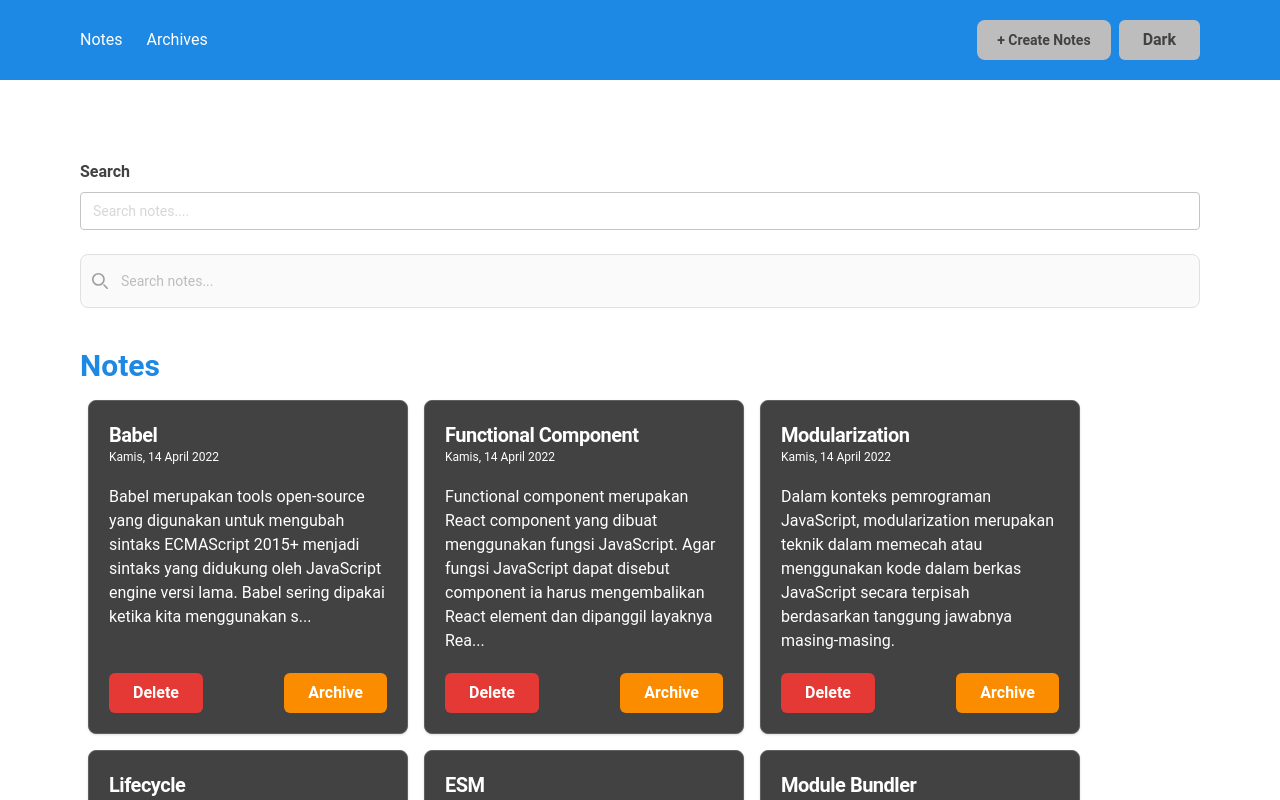
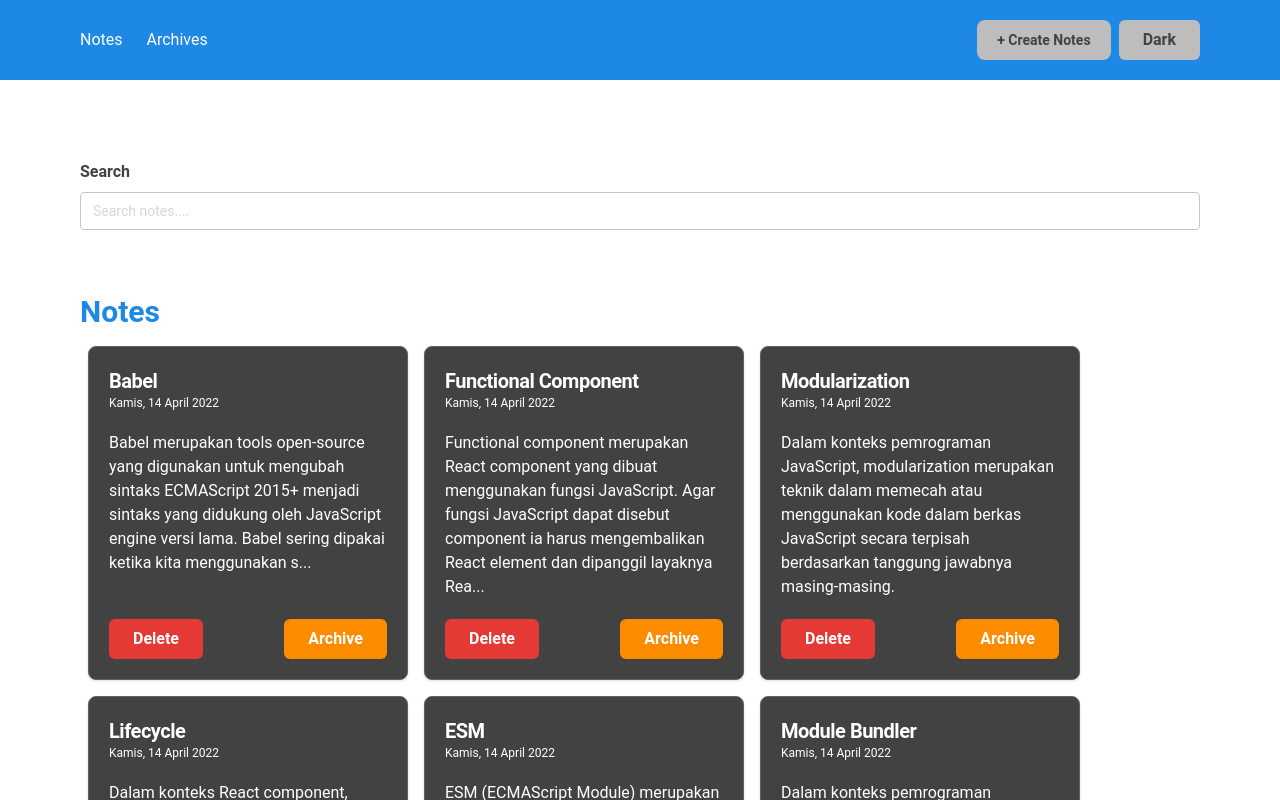
Before and after one commit to MHendriF/personal-notes-spa, a React (Vite) app: page / in a window 1280 px wide. Shown: the top 800 px of the page. Built offline with nearby package versions, Linux system fonts and the light colour scheme.

Commit message:
update search note and archive

```diff
--- a/src/components/Fragments/CardNote.jsx
+++ b/src/components/Fragments/CardNote.jsx
@@ -1,8 +1,8 @@
-import Button from '../Elements/Buttons';
-import { showFormattedDate } from '../../utils';
+import { Link } from 'react-router-dom';
 import { useDispatch } from 'react-redux';
 import { archiveNote, deleteNote } from '../../redux/slices/noteSlice';
-import { Link } from 'react-router-dom';
+import { showFormattedDate } from '../../utils';
+import Button from '../Elements/Buttons';
 
 const CardNote = (props) => {
     const { children } = props;
--- a/src/components/Fragments/FormAddNote.jsx
+++ b/src/components/Fragments/FormAddNote.jsx
@@ -5,13 +5,14 @@ import TextareaForm from '../Elements/Inputs/TextareaForm';
 import { useDispatch } from 'react-redux';
 import { addNote } from '../../redux/slices/noteSlice';
 import { DarkMode } from '../../context/DarkMode';
+import { useNavigate } from 'react-router-dom';
 
 const FormAddNote = () => {
-    const [id, setId] = useState(`notes-${+new Date()}`);
+    const dispatch = useDispatch();
+    const navigate = useNavigate();
     const [inputTitle, setInputTitle] = useState('');
     const [inputBody, setInputBody] = useState('');
     const { isDarkMode, setIsDarkMode } = useContext(DarkMode);
-    const dispatch = useDispatch();
     const titleRef = useRef(null);
     const maxCharLimit = 100;
     const remainingChars = maxCharLimit - inputTitle.length;
@@ -22,7 +23,6 @@ const FormAddNote = () => {
 
     const handleAddNote = (e) => {
         e.preventDefault();
-        setId(Date.now());
 
         const newNote = {
             id: `notes-${+new Date()}`,
@@ -32,6 +32,7 @@ const FormAddNote = () => {
             archived: false,
         };
         dispatch(addNote(newNote));
+        navigate(`/notes`);
         clearInput();
     };
 
--- a/src/components/Fragments/FormEditNote.jsx
+++ b/src/components/Fragments/FormEditNote.jsx
@@ -1,27 +1,26 @@
 import { useState, useContext, useRef, useEffect } from 'react';
+import { useNavigate, useParams } from 'react-router-dom';
+import { useSelector, useDispatch } from 'react-redux';
+import { updateNote } from '../../redux/slices/noteSlice';
+import { DarkMode } from '../../context/DarkMode';
 import Button from '../Elements/Buttons';
 import InputForm from '../Elements/Inputs/InputForm';
 import TextareaForm from '../Elements/Inputs/TextareaForm';
-import { useDispatch } from 'react-redux';
-import { updateNote } from '../../redux/slices/noteSlice';
-import { DarkMode } from '../../context/DarkMode';
-import { useParams } from 'react-router-dom';
-import { useSelector } from 'react-redux';
-import { useNavigate } from 'react-router-dom';
 
 const FormEditNote = () => {
+    const navigate = useNavigate();
+    const dispatch = useDispatch();
+    const { id } = useParams();
+    const notes = useSelector((state) => state.notes.data);
+
+    const [note, setNote] = useState({});
     const [inputTitle, setInputTitle] = useState('');
     const [inputBody, setInputBody] = useState('');
     const { isDarkMode, setIsDarkMode } = useContext(DarkMode);
-    const dispatch = useDispatch();
+
     const titleRef = useRef(null);
     const maxCharLimit = 100;
     const remainingChars = maxCharLimit - inputTitle.length;
-
-    const { id } = useParams();
-    const notes = useSelector((state) => state.notes.data);
-    const [note, setNote] = useState({});
-    const navigate = useNavigate();
 
     const handleUpdateNote = (e) => {
         e.preventDefault();
--- a/src/pages/archive.jsx
+++ b/src/pages/archive.jsx
@@ -12,6 +12,23 @@ const ArchivePage = () => {
     const notes = useSelector((state) => state.notes.data);
     const noteRef = useRef(null);
     const filteredNotesRef = useRef(null);
+
+    useEffect(() => {
+        if (notes.length > 0) {
+            localStorage.setItem('notes', JSON.stringify(notes));
+        }
+    }, [notes]);
+
+    useEffect(() => {
+        if (query.length > 0) {
+            setFilteredNotes(notes.filter((note) => note.title.toLowerCase().includes(query.toLowerCase())));
+            noteRef.current.style.display = 'none';
+            filteredNotesRef.current.style.display = 'block';
+        } else {
+            noteRef.current.style.display = 'block';
+            filteredNotesRef.current.style.display = 'none';
+        }
+    }, [query, notes]);
 
     const handleSearch = (e) => {
         let char = e.target.value;
@@ -28,10 +45,13 @@ const ArchivePage = () => {
                         name='search'
                         type='text'
                         placeholder='Search notes....'
-                        onInput={(e) => console.log(e.target.value)}></InputForm>
+                        onInput={(e) => handleSearch(e)}
+                        required={false}></InputForm>
                 </div>
+
                 <h1 className='text-3xl font-bold mb-2 pt-10 text-blue-600 ml-20'>Archive</h1>
-                <div className='flex flex-wrap ml-20 mr-20'>
+                <div ref={noteRef}>
+                    <div className='flex flex-wrap w-full ml-20 mr-20'>
                         {notes.length > 0 &&
                             notes.map(
                                 (note) =>
@@ -44,12 +64,32 @@ const ArchivePage = () => {
                                     ),
                             )}
                     </div>
-
                     {notes.filter((note) => note.archived).length === 0 && (
-                    <div className={`w-full flex items-center justify-center pb-20 ${isDarkMode && 'text-white'} ${!isDarkMode && 'text-slate-700'}`}>
+                        <div className={`w-full flex items-center justify-center pb-20 ${isDarkMode ? 'text-white' : 'text-gray-700'}`}>
                             --- Your Archive is empty ---
                         </div>
                     )}
+                </div>
+                <div ref={filteredNotesRef}>
+                    <div className='flex flex-wrap w-full ml-20 mr-20'>
+                        {filteredNotes.length > 0 &&
+                            filteredNotes.map(
+                                (note) =>
+                                    note.archived && (
+                                        <CardNote key={note.id}>
+                                            <CardNote.Header id={note.id} title={note.title} createdAt={note.createdAt}></CardNote.Header>
+                                            <CardNote.Body>{note.body}</CardNote.Body>
+                                            <CardNote.Footer id={note.id} archived={note.archived}></CardNote.Footer>
+                                        </CardNote>
+                                    ),
+                            )}
+                    </div>
+                    {filteredNotes.filter((note) => note.archived).length === 0 && (
+                        <div className={`w-full flex items-center justify-center pb-20 ${isDarkMode ? 'text-white' : 'text-gray-700'}`}>
+                            {`--- Your search results "${query}" is empty ---`}
+                        </div>
+                    )}
+                </div>
             </div>
         </Fragment>
     );
--- a/src/pages/note.jsx
+++ b/src/pages/note.jsx
@@ -45,32 +45,8 @@ const NotePage = () => {
                         name='search'
                         type='text'
                         placeholder='Search notes....'
-                        onInput={(e) => console.log(e.target.value)}></InputForm>
-
-                    <div className='relative'>
-                        <div className='absolute inset-y-0 start-0 flex items-center ps-3 pointer-events-none'>
-                            <svg
-                                className='w-4 h-4 text-gray-500 dark:text-gray-400'
-                                aria-hidden='true'
-                                xmlns='http://www.w3.org/2000/svg'
-                                fill='none'
-                                viewBox='0 0 20 20'>
-                                <path
-                                    stroke='currentColor'
-                                    strokeLinecap='round'
-                                    strokeLinejoin='round'
-                                    strokeWidth='2'
-                                    d='m19 19-4-4m0-7A7 7 0 1 1 1 8a7 7 0 0 1 14 0Z'
-                                />
-                            </svg>
-                        </div>
-                        <input
-                            type='search'
-                            id='default-search'
-                            className='block w-full p-4 ps-10 text-sm text-gray-900 border border-gray-300 rounded-lg bg-gray-50 focus:ring-blue-500 focus:border-blue-500 dark:bg-gray-700 dark:border-gray-600 dark:placeholder-gray-400 dark:text-white dark:focus:ring-blue-500 dark:focus:border-blue-500'
-                            placeholder='Search notes...'
-                        />
-                    </div>
+                        onInput={(e) => handleSearch(e)}
+                        required={false}></InputForm>
                 </div>
 
                 <h1 className='text-3xl font-bold mb-2 pt-10 text-blue-600 ml-20'>Notes</h1>
@@ -89,8 +65,7 @@ const NotePage = () => {
                             )}
                     </div>
                     {notes.filter((note) => !note.archived).length === 0 && (
-                        <div
-                            className={`w-full flex items-center justify-center pb-20 ${isDarkMode && 'text-white'} ${!isDarkMode && 'text-slate-700'}`}>
+                        <div className={`w-full flex items-center justify-center pb-20 ${isDarkMode ? 'text-white' : 'text-gray-700'}`}>
                             --- Your Notes is empty ---
                         </div>
                     )}
@@ -110,8 +85,7 @@ const NotePage = () => {
                             )}
                     </div>
                     {filteredNotes.filter((note) => !note.archived).length === 0 && (
-                        <div
-                            className={`w-full flex items-center justify-center pb-20 ${isDarkMode && 'text-white'} ${!isDarkMode && 'text-slate-700'}`}>
+                        <div className={`w-full flex items-center justify-center pb-20 ${isDarkMode ? 'text-white' : 'text-gray-700'}`}>
                             {`--- Your search results "${query}" is empty ---`}
                         </div>
                     )}
```
Lines whose indentation alone changed are shown as unchanged.
